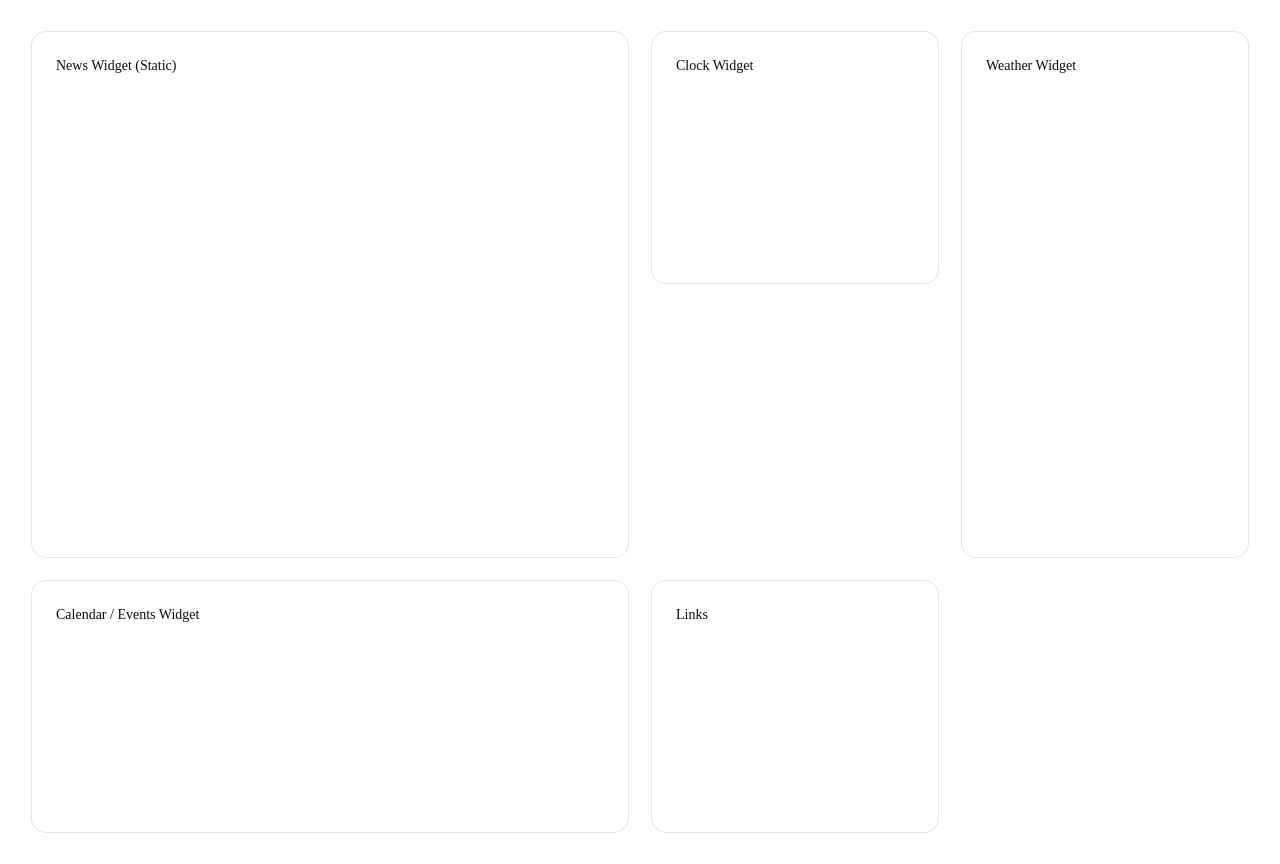
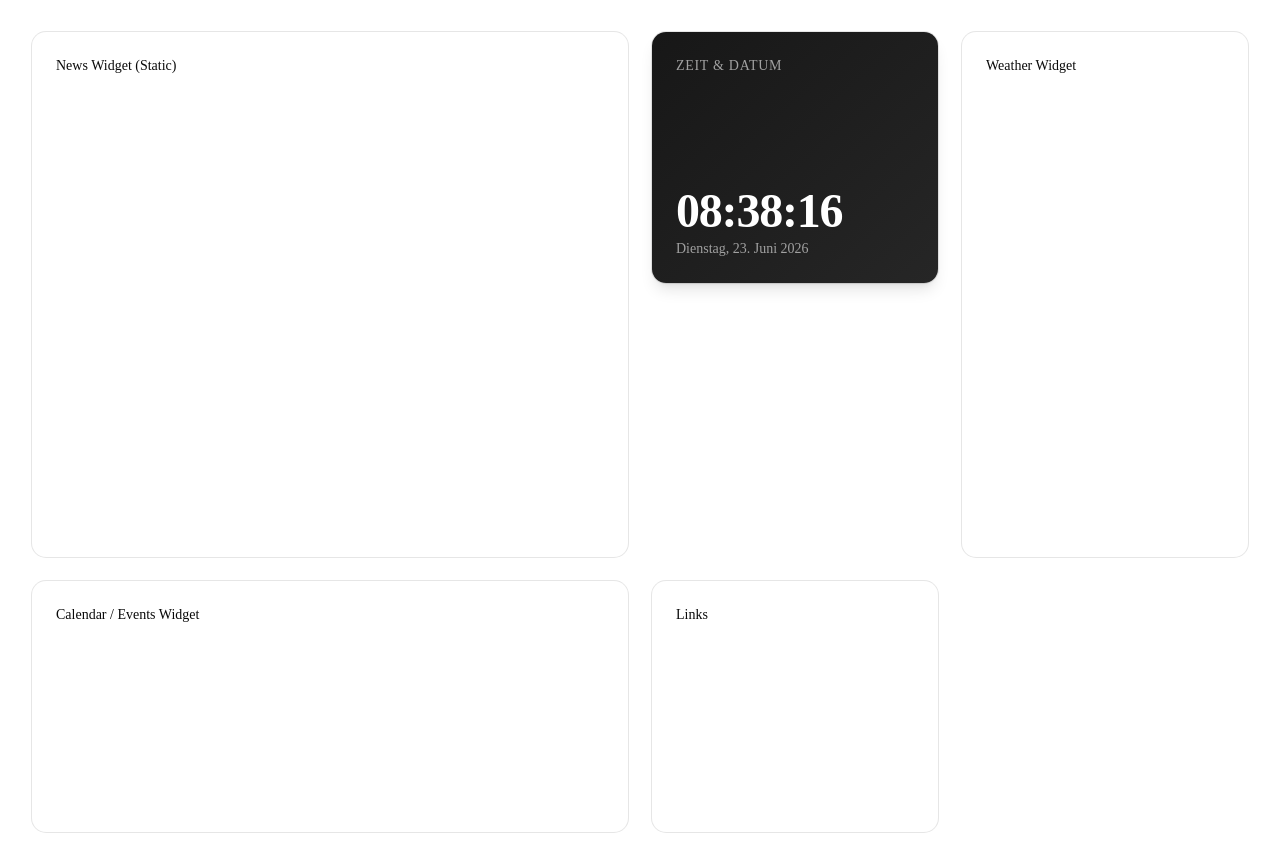
Before and after one commit to onkelsmo/bento-dash, a Next.js app: page / in a window 1280 px wide. Built offline with nearby package versions, Linux system fonts and the light colour scheme.

Commit message:
ADD: clock widget

```diff
--- a/app/page.tsx
+++ b/app/page.tsx
@@ -1,4 +1,5 @@
 import { Card } from "@/components/ui/card";
+import { ClockWidget } from "@/components/widgets/clock-widget";
 
 export default function Dashboard() {
   return (
@@ -7,7 +8,7 @@ export default function Dashboard() {
         {/* News (big) */}
         <Card className="md:col-span-2 md:row-span-2 p-6">News Widget (Static)</Card>
         {/* Clock (small) */}
-        <Card className="md:col-span-1 md:row-span-1 p-6">Clock Widget</Card>
+        <ClockWidget />
         {/* Weather (medium) */}
         <Card className="md:col-span-1 md:row-span-2 p-6">Weather Widget</Card>
         {/* Calender / Events (long) */}
--- /dev/null
+++ b/components/widgets/clock-widget.tsx
@@ -0,0 +1,56 @@
+"use client";
+
+import { useEffect, useState } from "react";
+import { Card, CardContent, CardHeader, CardTitle } from "@/components/ui/card";
+
+export function ClockWidget() {
+    const [time, setTime] = useState<Date | null>(null);
+
+    useEffect(() => {
+        setTime(new Date());
+        const interval = setInterval(() => {
+            setTime(new Date());
+        }, 1000);
+
+        return () => clearInterval(interval);
+    }, []);
+
+    if (!time) {
+        return (
+            <Card className="h-full flex items-center justify-center">
+                <p className="text-muted-foreground animate-pulse">Loading...</p>
+            </Card>
+        );
+    }
+
+    const timeString = time.toLocaleTimeString("de-DE", {
+        hour: "2-digit",
+        minute: "2-digit",
+        second: "2-digit",
+    });
+
+    const dateString = time.toLocaleDateString("de-DE", {
+        weekday: "long",
+        year: "numeric",
+        month: "long",
+        day: "numeric",
+    });
+
+    return (
+        <Card className="h-full flex flex-col justify-between p-6 bg-gradient-to-br from-neutral-900 to-neutral-800 text-white border-none shadow-lg">
+            <CardHeader className="p-0">
+                <CardTitle className="text-sm font-medium tracking-wider text-neutral-400 uppercase">
+                    Zeit & Datum
+                </CardTitle>
+            </CardHeader>
+            <CardContent className="p-0 mt-4">
+                <div className="text-4xl font-black tracking-tight tabluar-nums md:text-5xl">
+                    {timeString}
+                </div>
+                <p className="text-sm text-neutral-400 mt-1 font-medium">
+                    {dateString}
+                </p>
+            </CardContent>
+        </Card>
+    );
+}
```
